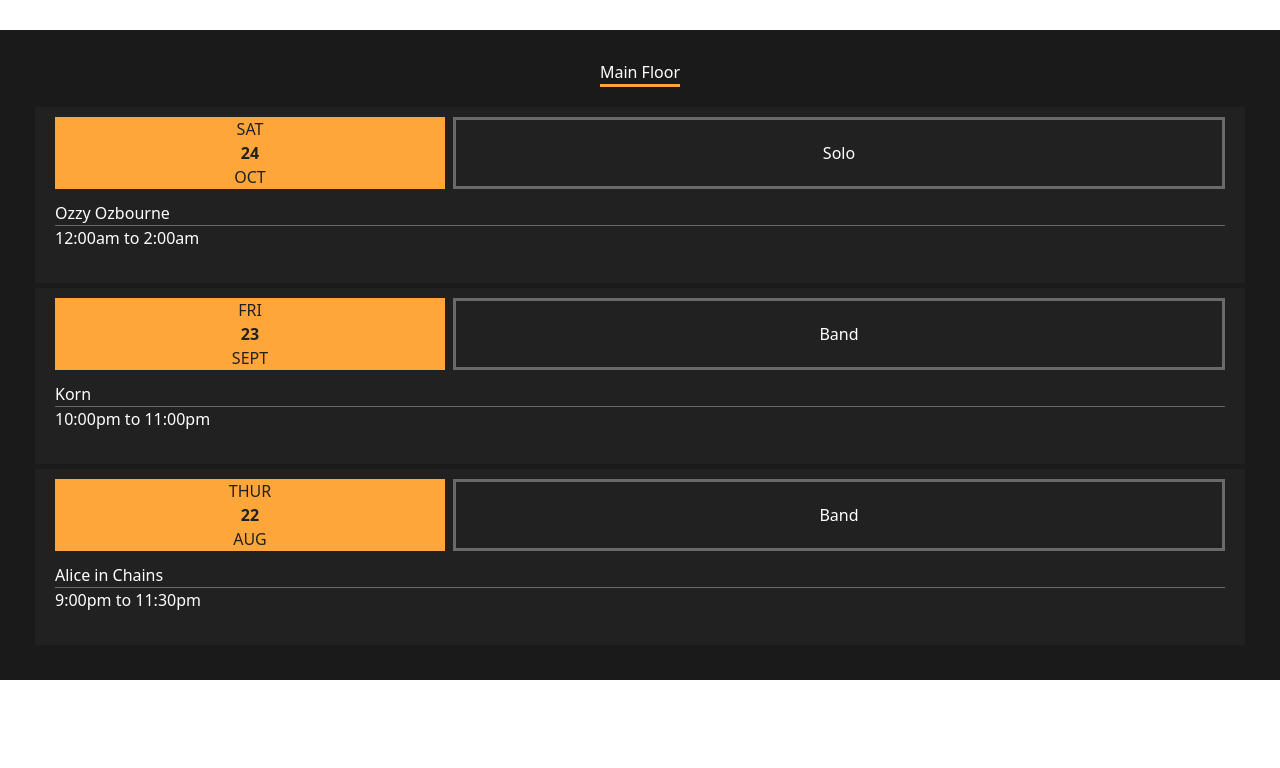
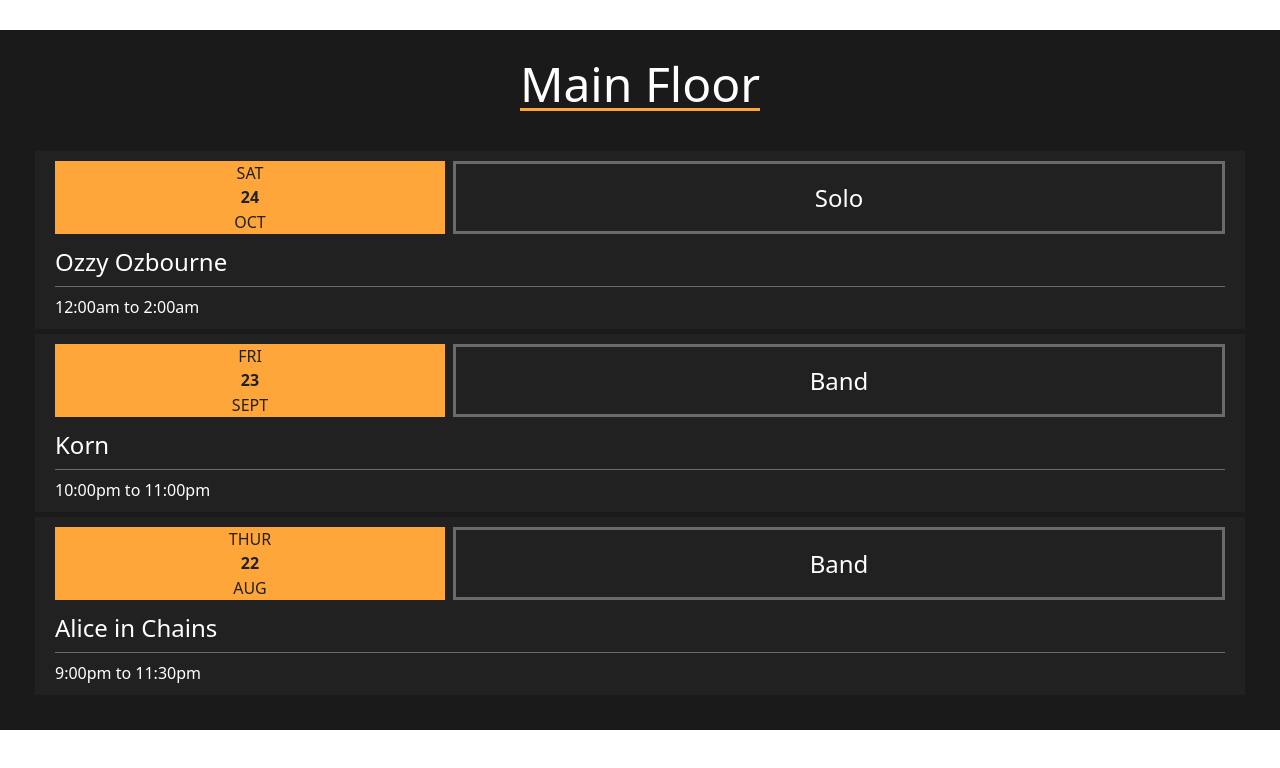
Before and after one commit to dstearle/vue-calendar-list, a Vue app: page / in a window 1280 px wide. Shown: the top 768 px of the page. Built offline with nearby package versions, Linux system fonts and the light colour scheme.

Commit message:
Styled Header component

```diff
--- a/src/components/Header.vue
+++ b/src/components/Header.vue
@@ -3,7 +3,7 @@
     <header>
 
         <!-- Title -->
-        <h2 class="title">Main Floor</h2>
+        <h2 class="title text-5xl">Main Floor</h2>
 
     </header>
 
@@ -26,7 +26,7 @@
         display: flex;
         justify-content: center;
         align-items: center;
-        margin-bottom: 20px;
+        margin-bottom: 40px;
     }
 
     .title { border-bottom: 3px solid #ffa63a; }
--- a/src/components/Show.vue
+++ b/src/components/Show.vue
@@ -14,22 +14,18 @@
 
             </div>
 
-            <div class="col-span-8 p-auto flex justify-center items-center show-type">{{ show.type }}</div>
+            <div class="col-span-8 p-auto flex justify-center items-center show-type text-2xl">{{ show.type }}</div>
 
         </div>
 
-        <div class="">
+        <div>
 
-            <h3 class="">
+            <!-- Title -->
+            <p class="text-2xl pb-2">{{ show.name }}</p>
 
-                <!-- Title -->
-                {{ show.name }}
+            <hr style="border-color: #6a6a6a;">
 
-                <hr style="border-color: #6a6a6a;">
-
-                <p>{{ show.time }}</p>
-
-            </h3>
+            <p class="pt-2">{{ show.time }}</p>
 
         </div>
 
```
